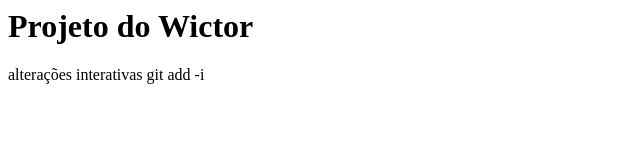
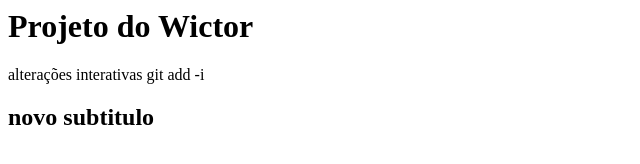
Before and after one commit to WictorAW/Curso-git, a plain HTML site: page index.html in a window 1280 px wide. Shown: the whole page, without its empty margins (0-640 px from the left). Drawn offline with Linux system fonts and the light colour scheme.

Commit message:
novo subtitulo

```diff
--- a/index.html
+++ b/index.html
@@ -3,6 +3,7 @@
         <body>
             <h1>Projeto do Wictor</h1>
             <p>alterações interativas git add -i</p>
+            <h2>novo subtitulo</h2>
         </body>
     </head>
 </html>
```
